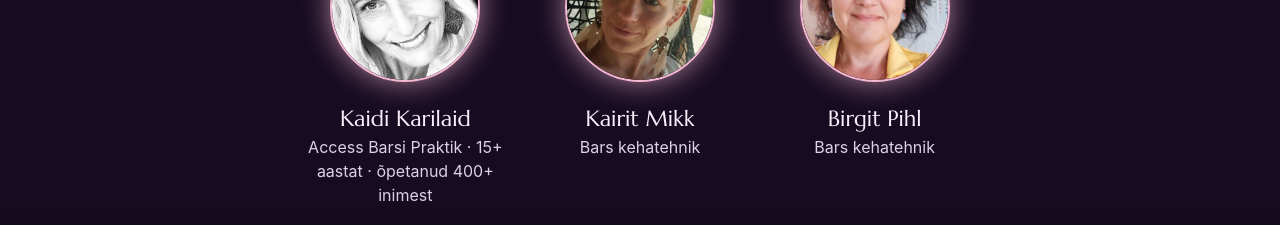
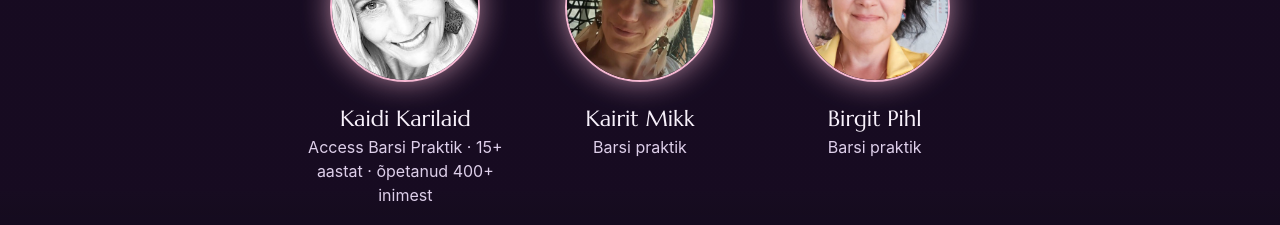
Before and after one commit to elukompass/elukompass.github.io, a plain HTML site: page peatu/index.html in a window 1280 px wide. Shown: the part 1980-2205 px from the top of the page. Drawn offline with Linux system fonts and the light colour scheme.

Commit message:
PEATU: Kairit + Birgit = Barsi praktik
Co-Authored-By: Claude Opus 5.5 <noreply@anthropic.com>

```diff
--- a/peatu/index.html
+++ b/peatu/index.html
@@ -102,7 +102,7 @@ body>section:nth-of-type(even){background:linear-gradient(180deg,rgba(60,30,90,0
 <div class="cd" id="cd" aria-live="off"><div><b id="cdd">0</b><span>päeva</span></div><div><b id="cdh">0</b><span>tundi</span></div><div><b id="cdm">0</b><span>minutit</span></div><div><b id="cds">0</b><span>sekundit</span></div></div>
 <a class="btn go-form" href="#card">Broneeri oma koht</a></header>
 <section><div class="wrap rv"><h2>Kas see on Sinu lugu?</h2><p class="pain">Päevad mööduvad mõtetes, muredes ja kohustustes. Kiirustades. Sinu enda jaoks jääb aina vähem ruumi.</p><p class="q" style="margin-top:44px">„Mis saab võimalikuks, kui Sa lubad endal korraks lihtsalt seisma jääda?”</p><h2 style="margin-top:56px">Mida sel päeval koged</h2><ol class="steps"><li>Mis on Access Bars: õrn puudutus 32 punktile peas, mis vabastab pingeid ja sundmõtteid.</li><li>20 minutit Access Barsi kogemust kohapeal Jüris.</li><li>Energiasümfoonia grupile: meetodi põhimõtted ja mida see Sinu ellu tuua võib.</li><li>Algus sellele, et näha, mida Sa tegelikult tahad. Zoomis saad olla kodust.</li></ol></div></section>
-<section><div class="wrap rv" style="padding-top:24px"><h2>Kes Sind vastu võtavad?</h2><div class="hosts"><div class="host"><img src="kaidi-queen.jpg" alt="Kaidi"><b>Kaidi Karilaid</b><span>Access Barsi Praktik · 15+ aastat · õpetanud 400+ inimest</span></div><div class="host"><img src="kairit.jpg" alt="Kairit Mikk"><b>Kairit Mikk</b><span>Bars kehatehnik</span></div><div class="host"><img src="birgit.jpg" alt="Birgit Pihl"><b>Birgit Pihl</b><span>Bars kehatehnik</span></div></div></div></section>
+<section><div class="wrap rv" style="padding-top:24px"><h2>Kes Sind vastu võtavad?</h2><div class="hosts"><div class="host"><img src="kaidi-queen.jpg" alt="Kaidi"><b>Kaidi Karilaid</b><span>Access Barsi Praktik · 15+ aastat · õpetanud 400+ inimest</span></div><div class="host"><img src="kairit.jpg" alt="Kairit Mikk"><b>Kairit Mikk</b><span>Barsi praktik</span></div><div class="host"><img src="birgit.jpg" alt="Birgit Pihl"><b>Birgit Pihl</b><span>Barsi praktik</span></div></div></div></section>
 <section><div class="wrap rv" style="padding-top:24px;padding-bottom:max(72px,env(safe-area-inset-bottom))"><div class="card" id="card"><h2>Broneeri endale koht</h2><style>.pick2{display:grid;gap:10px;margin:4px 0 14px}.pick2 label{display:flex;gap:12px;align-items:flex-start;padding:14px 16px;border:1.5px solid rgba(217,178,238,.45);border-radius:14px;cursor:pointer;text-align:left}.pick2 label:has(input:checked){border-color:#F2507F;background:rgba(217,178,238,.14)}.pick2 input{all:revert;width:18px!important;height:18px!important;flex:0 0 18px;margin:3px 0 0!important;accent-color:#D9B2EE}.pick2 span{flex:1;text-align:left}.pick2 b{display:block}.pick2 small{opacity:.8}</style>
 <input id="n" type="text" aria-label="Nimi" placeholder="Nimi" autocomplete="name"><input id="e" type="email" aria-label="Email" placeholder="Email" autocomplete="email"><input id="t" type="tel" aria-label="Telefon" placeholder="Telefoninumber" autocomplete="tel"><input class="hp" aria-hidden="true" id="hp" tabindex="-1" autocomplete="off" name="hp_k7">
 <div class="pick2" role="radiogroup" aria-label="Kuidas osaled"><label><input type="radio" name="v" value="kohapeal"><span><b>Tulen kohale · 10 €</b><small>Jüri, Torni stuudio · tule 13–15 · 20 min Access Bars · kell 16 energiasümfoonia grupis</small></span></label><label><input type="radio" name="v" value="online"><span><b>Osalen online · tasuta</b><small>Zoomis kell 16–17 · energiasümfoonia grupis · link tuleb emailile</small></span></label></div>
```
